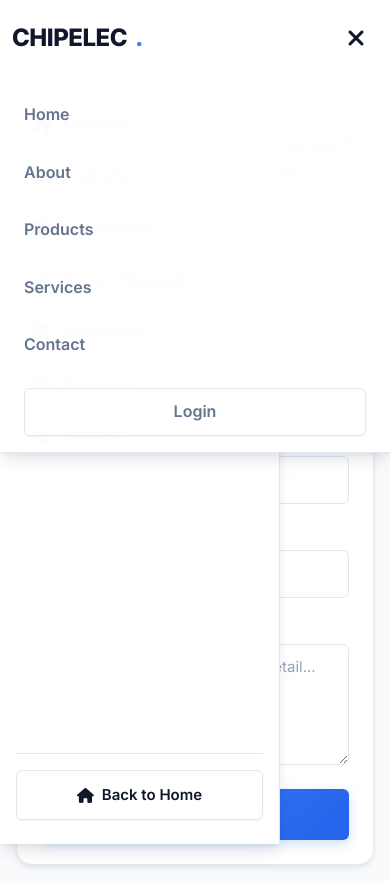
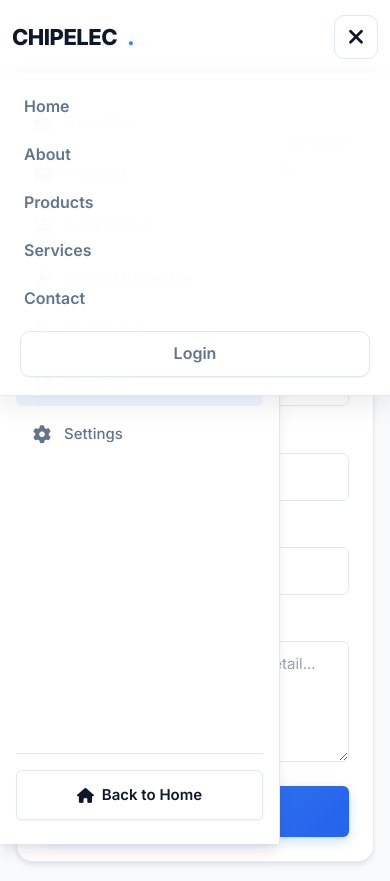
Before and after one commit to trigen2026tech/chipelec-power-system, a plain HTML site: page website/enquiry.html in a window 390 px wide. Both pictures are taken after a click on the button "Toggle Navigation Menu". Drawn offline with Linux system fonts and the light colour scheme.

Commit message:
Backup before UI refinement

```diff
--- a/website/css/style.css
+++ b/website/css/style.css
@@ -386,51 +386,102 @@ textarea.form-control {
   background-color: #F8FAFC;
 }
 
-/* ==========================================================================
-   NAVBAR (PUBLIC) - Refined
-   ========================================================================== */
+/* =========================================================
+   PUBLIC NAVBAR
+   ========================================================= */
+
 .navbar {
-  background-color: rgba(255, 255, 255, 0.95);
-  backdrop-filter: blur(8px);
-  border-bottom: 1px solid rgba(226, 232, 240, 0.8);
+    width: 100%;
+    height: 74px;
+    background: rgba(255, 255, 255, 0.97);
+    backdrop-filter: blur(10px);
+    -webkit-backdrop-filter: blur(10px);
+
+    border-bottom: 1px solid var(--border-color);
+
     position: sticky;
     top: 0;
     z-index: 1000;
-  padding: 16px 0;
-  box-shadow: 0 1px 3px rgba(15, 23, 42, 0.02);
+
+    box-shadow: 0 2px 8px rgba(15, 23, 42, 0.04);
 }
 
 .navbar .container {
+    height: 100%;
+
     display: flex;
+    align-items: center;
     justify-content: space-between;
-  align-items: center;
+
+    gap: 32px;
 }
 
+
+/* ---------------------------------------------------------
+   BRAND
+   --------------------------------------------------------- */
+
 .navbar-brand {
-  font-size: 24px;
+    display: inline-flex;
+    align-items: center;
+
+    gap: 10px;
+
+    color: var(--primary-color);
+
+    font-size: 22px;
     font-weight: 800;
-  color: var(--primary-color);
+
+    line-height: 1;
     letter-spacing: -0.5px;
-  display: flex;
-  align-items: center;
-  gap: 8px;
+
+    white-space: nowrap;
+
+    flex-shrink: 0;
+}
+
+.navbar-brand img {
+    width: 54px;
+    height: 42px;
+
+    object-fit: contain;
+
+    display: block;
 }
 
 .navbar-brand span {
     color: var(--accent-blue);
+    display: inline-block;
 }
+
+
+/* ---------------------------------------------------------
+   DESKTOP NAVIGATION
+   --------------------------------------------------------- */
 
 .nav-links {
     display: flex;
-  gap: var(--space-6);
     align-items: center;
+
+    gap: 28px;
+
+    margin-left: auto;
 }
 
 .nav-links a {
+    position: relative;
+
+    display: inline-flex;
+    align-items: center;
+
+    min-height: 44px;
+
+    font-size: 15px;
     font-weight: 600;
-  font-size: 15px;
+
     color: var(--text-muted);
-  position: relative;
+
+    white-space: nowrap;
 }
 
 .nav-links a:hover,
@@ -438,15 +489,25 @@ textarea.form-control {
     color: var(--primary-color);
 }
 
+
+/* Active / hover underline */
+
 .nav-links a:not(.btn)::after {
     content: '';
+
     position: absolute;
-  bottom: -4px;
+
     left: 0;
+    bottom: 4px;
+
     width: 0;
     height: 2px;
-  background-color: var(--accent-blue);
-  transition: var(--transition-normal);
+
+    background: var(--accent-blue);
+
+    border-radius: 2px;
+
+    transition: width 0.25s ease;
 }
 
 .nav-links a:not(.btn):hover::after,
@@ -454,13 +515,56 @@ textarea.form-control {
     width: 100%;
 }
 
+
+/* ---------------------------------------------------------
+   LOGIN BUTTON
+   --------------------------------------------------------- */
+
+.nav-links a.btn {
+    min-height: 44px;
+
+    padding: 0 20px;
+
+    border-radius: var(--radius-md);
+
+    margin-left: 4px;
+}
+
+
+/* ---------------------------------------------------------
+   MOBILE MENU BUTTON
+   --------------------------------------------------------- */
+
 .mobile-menu-btn {
     display: none;
-  font-size: 24px;
+
+    width: 44px;
+    height: 44px;
+
+    align-items: center;
+    justify-content: center;
+
+    padding: 0;
+
+    border: 1px solid var(--border-color);
+    border-radius: var(--radius-md);
+
+    background: var(--surface-color);
+
+    color: var(--primary-color);
+
+    font-size: 22px;
+
     cursor: pointer;
-  color: var(--primary-color);
-  background: none;
-  border: none;
+
+    flex-shrink: 0;
+
+    transition: var(--transition-fast);
+}
+
+.mobile-menu-btn:hover {
+    background: var(--bg-subtle-blue);
+    border-color: #CBD5E1;
 }
 
 /* ==========================================================================
@@ -849,10 +953,10 @@ footer::before {
 
   .sidebar {
     position: fixed;
-    top: 76px;
+    top: 74px;
     left: -100%;
     width: 280px;
-    height: calc(100vh - 76px);
+    height: calc(100vh - 74px);
     z-index: 999;
     transition: left 0.3s cubic-bezier(0.4, 0, 0.2, 1);
     box-shadow: var(--shadow-lg);
@@ -866,50 +970,106 @@ footer::before {
     padding: var(--space-4);
   }
 
+  /* =========================================================
+   MOBILE NAVIGATION
+   ========================================================= */
+
 .mobile-menu-btn {
     display: inline-flex;
+
     align-items: center;
     justify-content: center;
+
     width: 44px;
     height: 44px;
-    border-radius: var(--radius-sm);
+
+    padding: 0;
+
+    border: 1px solid var(--border-color);
+    border-radius: var(--radius-md);
+
+    background: var(--surface-color);
+
     color: var(--primary-color);
+
+    font-size: 22px;
+
+    cursor: pointer;
+
+    flex-shrink: 0;
 }
 
 .mobile-menu-btn:hover {
-    background-color: var(--bg-subtle-blue);
+    background: var(--bg-subtle-blue);
 }
+
+
+/* Mobile dropdown */
 
 .nav-links {
     display: none;
+
     position: absolute;
+
     top: 100%;
     left: 0;
+
     width: 100%;
+
+    flex-direction: column;
+    align-items: stretch;
+
+    gap: 0;
+
+    padding: 10px 20px 18px;
+
     background: rgba(255, 255, 255, 0.98);
+
     backdrop-filter: blur(12px);
     -webkit-backdrop-filter: blur(12px);
-    flex-direction: column;
-    padding: var(--space-4) var(--space-6);
-    box-shadow: var(--shadow-lg);
+
     border-bottom: 1px solid var(--border-color);
+
+    box-shadow: 0 10px 24px rgba(15, 23, 42, 0.08);
+
     z-index: 1001;
-    gap: var(--space-3);
 }
 
 .nav-links.active {
     display: flex;
 }
 
+
+/* Mobile links */
+
 .nav-links a {
     width: 100%;
-    padding: 10px 0;
+
+    min-height: 48px;
+
+    display: flex;
+    align-items: center;
+
+    padding: 10px 4px;
+
     font-size: 16px;
 }
 
+.nav-links a:not(.btn)::after {
+    display: none;
+}
+
+
+/* Mobile login */
+
 .nav-links a.btn {
+    width: 100%;
+
     justify-content: center;
-    margin-top: var(--space-2);
+
+    margin: 8px 0 0;
+
+    min-height: 46px;
 }
 }
 
```
Lines whose indentation alone changed are shown as unchanged.
